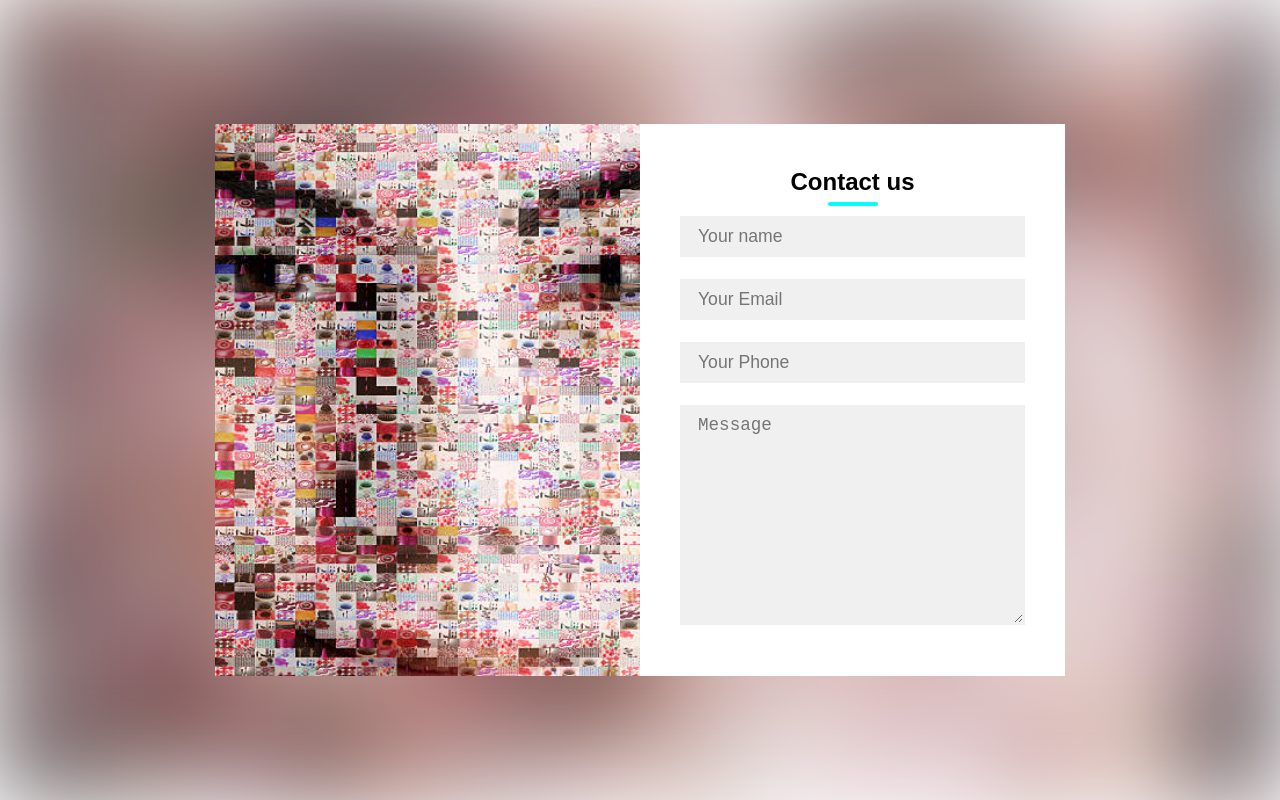
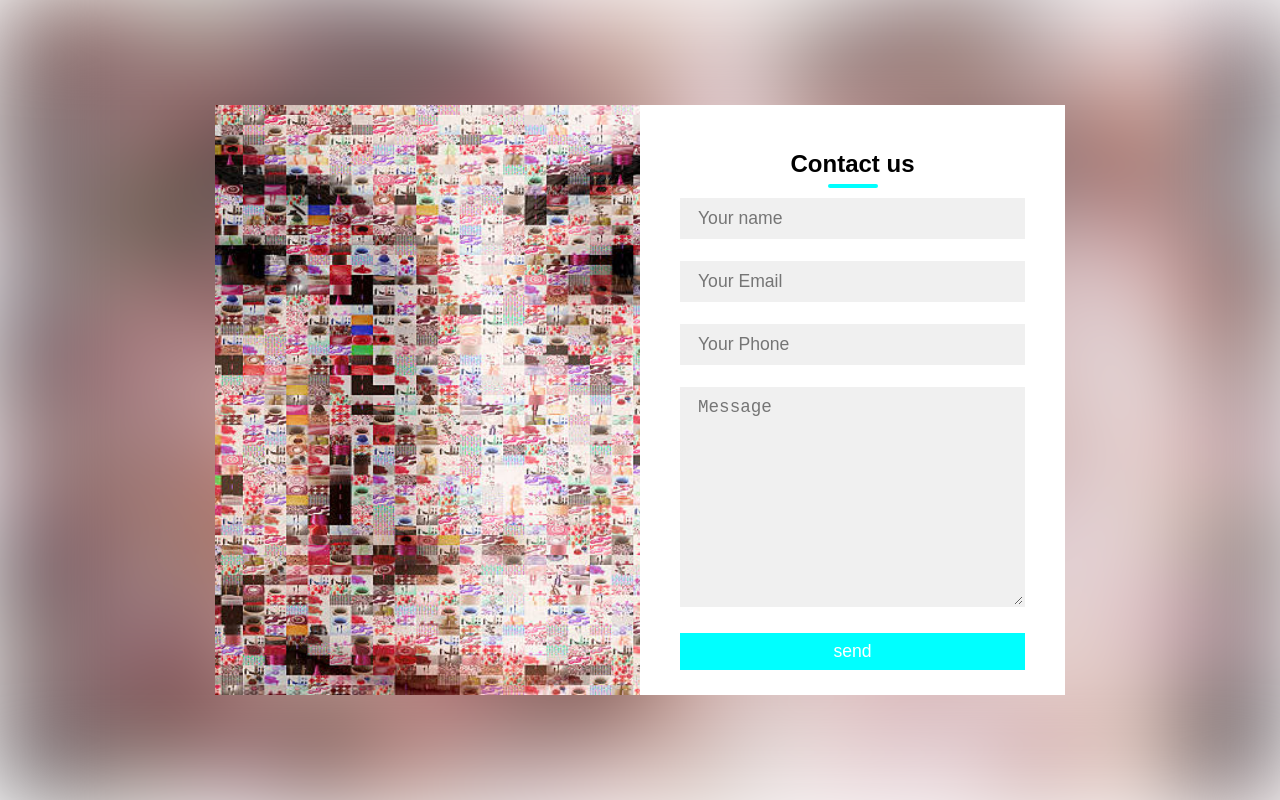
Before and after one commit to Anita-Kahenya/phase1-final-project, a plain HTML site: page index.html in a window 1280 px wide. Shown: the part 800-1600 px from the top of the page. Drawn offline with Linux system fonts and the light colour scheme; no server answers.

Commit message:
finished styling the form

```diff
--- a/index.html
+++ b/index.html
@@ -49,6 +49,7 @@
         <input type="email" class="field " placeholder="Your Email" required="required">
         <input type="text" class="field " placeholder="Your Phone" required="required">
         <textarea name="message" class="field" cols="30" rows="10" placeholder="Message"></textarea>
+        <button class="btn"> send</button>
       </div>
      </div>
 
--- a/style.css
+++ b/style.css
@@ -296,3 +296,17 @@ h2:after{
    background-color: #fff;
    border: 2px solid rgba(30,85, 250, 0.47);
 }
+.btn{
+   width: 100%;
+   padding: 0.5rem 1rem;
+   font-size: 1.1rem;
+   background-color: aqua;
+   cursor: pointer;
+   outline: none;
+   border: none;
+   color: #fff;
+   transition: .3s;
+}
+.btn:hover{
+   background-color: rgb(199, 33, 166);
+}
```
